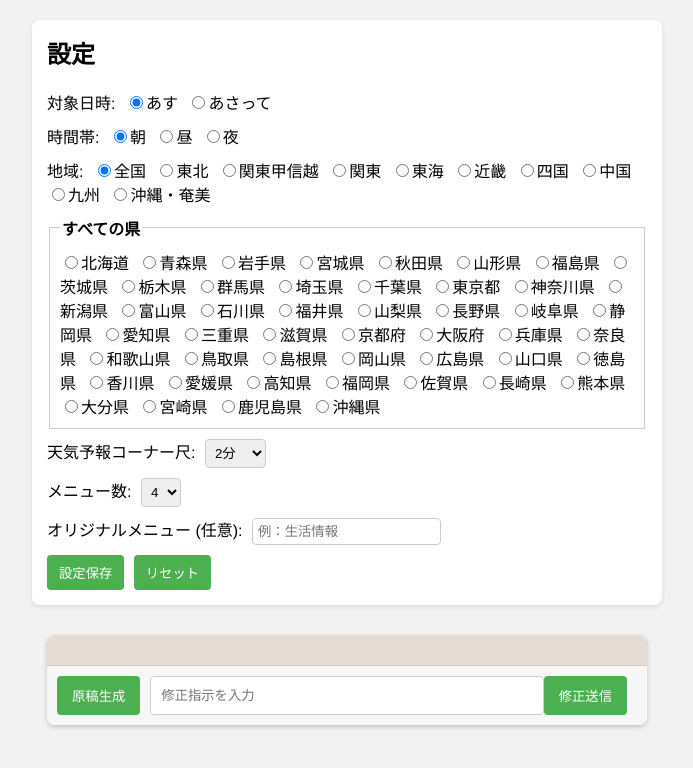
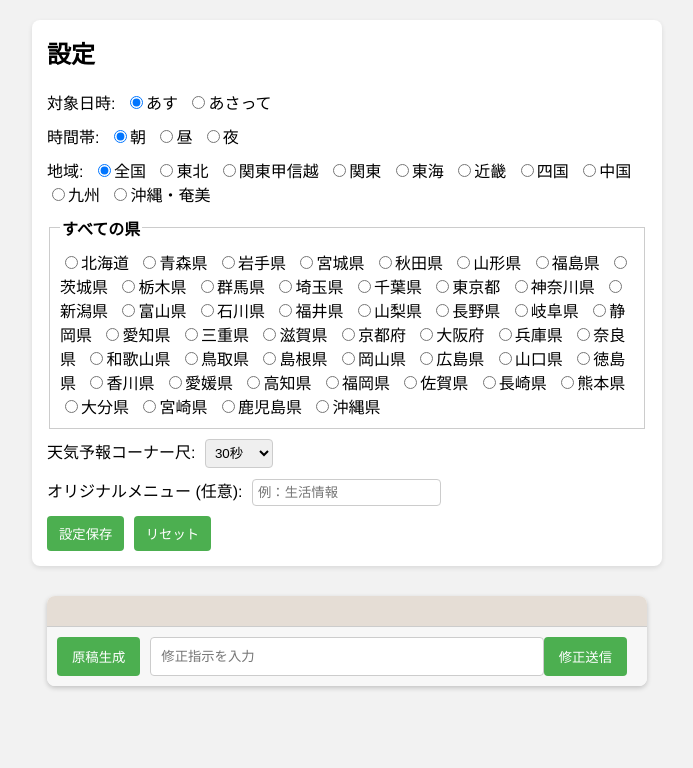
Before and after one commit to satod0314/my-weather-app, a website: page public/index.html in a window 1280 px wide. Shown: the whole page, without its empty margins (293-986 px from the left). Drawn offline with Linux system fonts and the light colour scheme.

Commit message:
改修２

```diff
--- a/public/index.html
+++ b/public/index.html
@@ -88,20 +88,18 @@
       <div class="form-group">
         <label>天気予報コーナー尺:</label>
         <select name="cornerDuration">
-          <option value="30秒">30秒</option>
-          <option value="1分">1分</option>
-          <option value="2分" selected>2分</option>
-          <option value="3分">3分</option>
-          <option value="4分">4分</option>
-          <option value="5分">5分</option>
-        </select>
-      </div>
-      <div class="form-group">
-        <label>メニュー数:</label>
-        <select name="menuCount">
-          <option value="4" selected>4</option>
-          <option value="5">5</option>
-          <option value="6">6</option>
+          <option value="30秒" selected>30秒</option>
+          <option value="40秒">40秒</option>
+          <option value="50秒">50秒</option>
+          <option value="60秒">60秒</option>
+          <option value="90秒">90秒</option>
+          <option value="120秒">120秒</option>
+          <option value="150秒">150秒</option>
+          <option value="180秒">180秒</option>
+          <option value="210秒">210秒</option>
+          <option value="240秒">240秒</option>
+          <option value="270秒">270秒</option>
+          <option value="300秒">300秒</option>
         </select>
       </div>
       <div class="form-group">
@@ -142,7 +140,6 @@
         timeSlot: formData.get('timeSlot'),
         region: formData.get('region'),
         cornerDuration: formData.get('cornerDuration'),
-        menuCount: formData.get('menuCount'),
         originalMenu: formData.get('originalMenu')
       };
       alert('設定が保存されました。');
@@ -169,8 +166,7 @@
           targetDate: "あす",
           timeSlot: "朝",
           region: "全国",
-          cornerDuration: "2分",
-          menuCount: "4",
+          cornerDuration: "30秒",
           originalMenu: ""
         };
       }
```
Also changed, not shown: server.js (+14 -25 lines).
